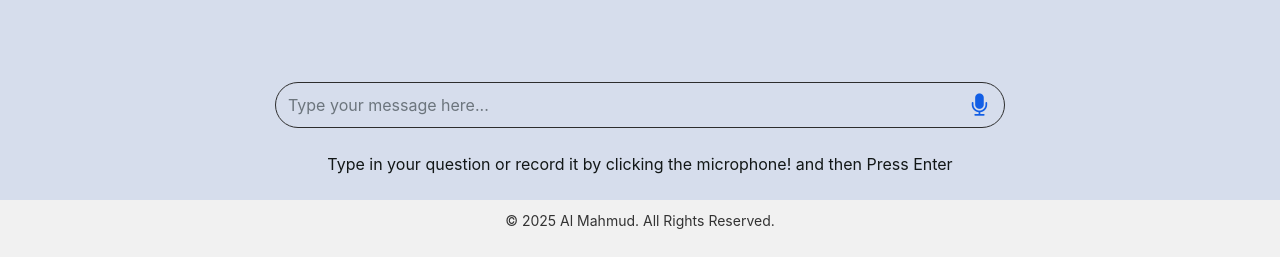
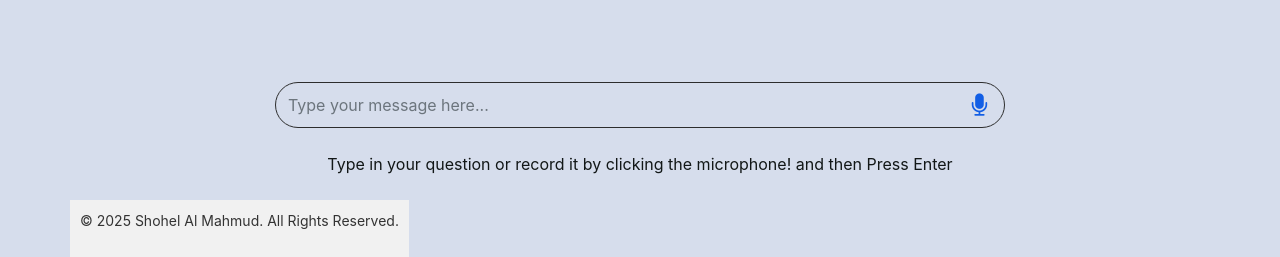
Before and after one commit to ShohelAlMahmudDev/AIVoiceAssistant, a Flask app: page / in a window 1280 px wide. Shown: the part 637-894 px from the top of the page. Run offline with Flask 3, Linux system fonts and the light colour scheme; some libraries are stand-ins or nearby versions.

Commit message:
Update index.html

```diff
--- a/templates/index.html
+++ b/templates/index.html
@@ -103,11 +103,11 @@
           </p>
 
         </div>
+        <div class="chat-footer">
+            <p>© <span id="currentYear"></span> Shohel Al Mahmud. All Rights Reserved.</p>
+        </div>
       </div>
     </div>
-    <footer class="chat-footer">
-      <p>© <span id="currentYear"></span> Al Mahmud. All Rights Reserved.</p>
-    </footer>
     <script>
       document.getElementById('currentYear').textContent = new Date().getFullYear();
     </script>
```
